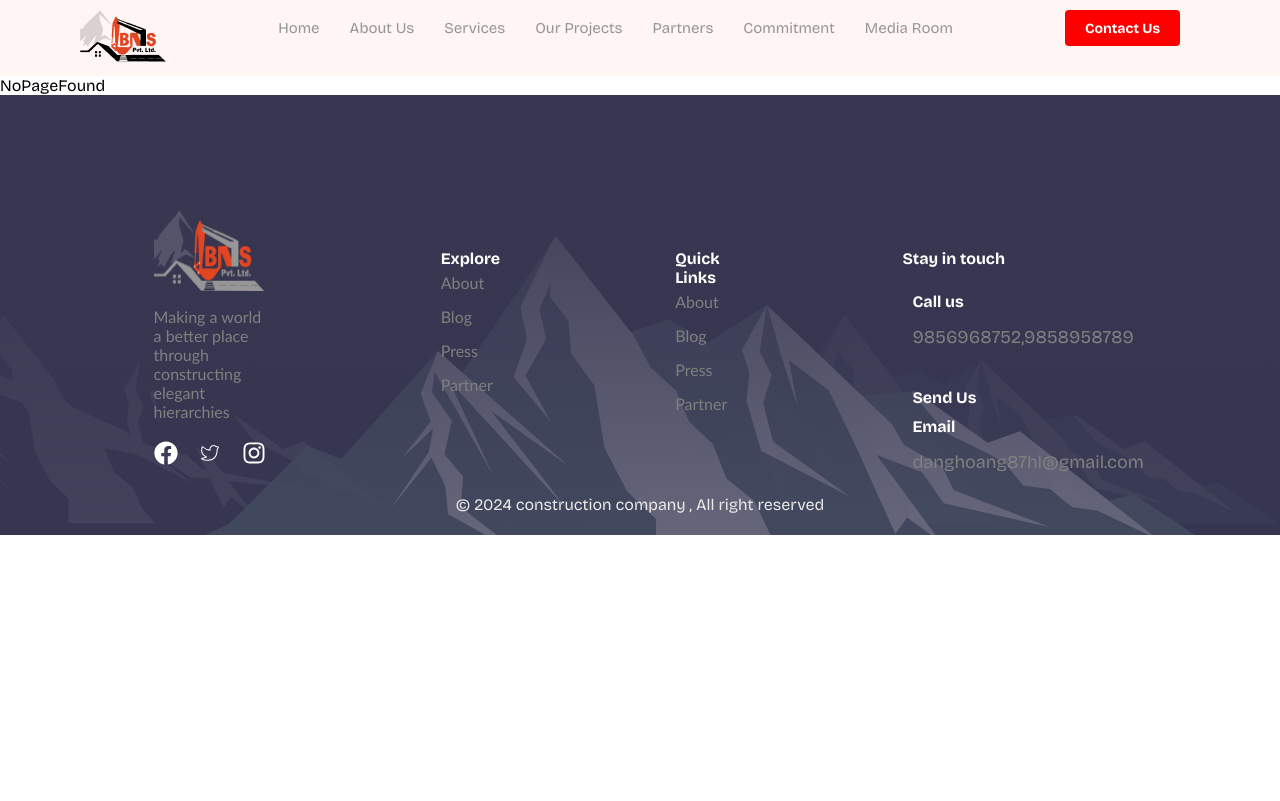
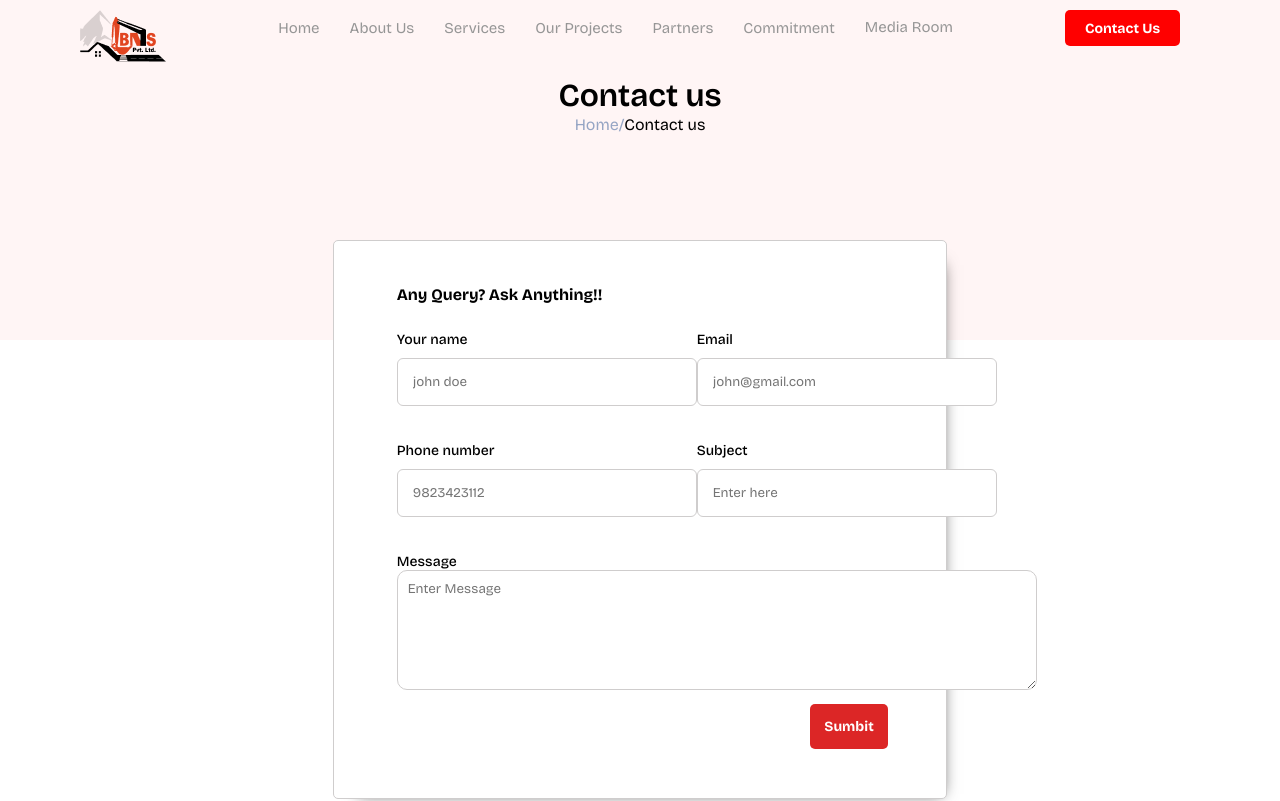
Before and after one commit to prashant2071/construction-site, a React (Create React App) app: page /contact in a window 1280 px wide. Shown: the top 801 px of the page. Built offline with nearby package versions, Linux system fonts and the light colour scheme.

Commit message:
media finish

```diff
--- a/src/App.js
+++ b/src/App.js
@@ -10,6 +10,7 @@ import Commitment from './pages/commitment/Commitment';
 import Mining from './pages/mining/Mining';
 import Project from './pages/project/Project';
 import Testimonial from "./pages/testimonials/Testimonial";
+import Contact from "./pages/contact/Contact";
 function App() {
   return (
     <>
@@ -25,6 +26,8 @@ function App() {
           <Route path="service" element={<Services/>} />
           <Route path="project" element={<Project/>} />
           <Route path="testimonials" element={<Testimonial/>} />
+          <Route path="contact" element={<Contact/>} />
+
 
           <Route path="*" element={<NoPageFound/>} />
 
--- a/src/components/navbar/Navbar.jsx
+++ b/src/components/navbar/Navbar.jsx
@@ -1,9 +1,10 @@
-import React from "react";
+import React, { useState } from "react";
 import "../navbar/navbar.css";
 import logo from "./logo.png";
 import { Link } from "react-router-dom";
 
 const Navbar = () => {
+
   return (
     <div>
       <header className="nav-container">
@@ -45,10 +46,17 @@ const Navbar = () => {
                   Commitment
                 </Link>
               </li>
-              <li>
-                <Link to="/" className="navlink">
+              <li className="navlink">
+                <div class="dropdown">
                   Media Room
-                </Link>
+                  <div class="dropdown-content">
+                    <Link to={"/contact"}>Press Release</Link>
+
+                    <Link to={"/contact"}>Carrer</Link>
+
+                    <Link to={"/testimonials"}>Testimonials</Link>
+                  </div>
+                </div>
               </li>
             </ul>
           </nav>
--- a/src/components/navbar/navbar.css
+++ b/src/components/navbar/navbar.css
@@ -39,5 +39,30 @@
   font-weight: bold;
   width: 115px;
   height: 36px;
+  border-radius: 5px;
   margin-left: 30px;
 }
+
+
+.dropdown {
+  position: relative;
+  display: inline-block;
+}
+.dropdown-content {
+  display: none;
+  position: absolute;
+  background-color: #f1f1f1;
+  min-width: 160px;
+  box-shadow: 0px 8px 16px 0px rgba(0,0,0,0.2);
+  z-index: 1;
+}
+
+
+.dropdown-content a {
+  display: block;
+  color: black;
+  padding: 12px 16px;
+  text-decoration: none;
+}
+
+.dropdown:hover .dropdown-content {display: block;}
--- /dev/null
+++ b/src/pages/contact/Contact.jsx
@@ -0,0 +1,55 @@
+import React from "react";
+import "./contact.css";
+
+const Contact = () => {
+  return (
+    <div className="contact-container">
+      <div className="contact-content-container">
+        <h3>Contact us</h3>
+        <div className="sub-desc">
+          <p className="color-home">Home/</p>
+          <p>Contact us</p>
+        </div>
+      </div>
+      <div className="top-cotact">
+        <div className="contact-details">
+          <div className="inner">
+            <h3>Any Query? Ask Anything!!</h3>
+            <form>
+              <div className="row">
+                <div>
+                  <label>Your name</label>
+                  <br></br>
+                  <input type="text" placeholder="john doe" />
+                </div>
+                <div>
+                  <label>Email</label>
+                  <br></br>
+                  <input type="text" placeholder="john@gmail.com" />
+                </div>
+              </div>
+              <div className="row">
+                <div>
+                  <label>Phone number</label>
+                  <br></br>
+                  <input type="number" placeholder="9823423112" />
+                </div>
+                <div>
+                  <label>Subject</label> <br></br>
+                  <input type="text" placeholder="Enter here" />
+                </div>
+              </div>
+              <label>Message</label>
+              <br></br>
+              <textarea placeholder="Enter Message" type="text" />
+              <br></br>
+              <button>Sumbit</button>
+            </form>
+          </div>
+        </div>
+      </div>
+    </div>
+  );
+};
+
+export default Contact;
--- /dev/null
+++ b/src/pages/contact/contact.css
@@ -0,0 +1,92 @@
+.contact-container {
+  width: 100vw;
+
+  .contact-content-container {
+    background-color: #E6EBFA;
+    height: 33vh;
+    width: 100vw;
+    background-color: #fff5f5;
+    text-align: center;
+    h3 {
+      font-size: 32px;
+      font-weight: 600;
+    }
+    .sub-desc {
+      background-color: 1px solid black;
+      display: flex;
+      justify-content: center;
+      .color-home {
+        color: #96a5c4;
+        text-align: center;
+      }
+    }
+  }
+  .top-contact{
+    background-color:#F5F6FB ;
+  }
+  .contact-details {
+    position: relative;
+    background-color: #FFFFFF;
+    top:-100px;
+    padding:20px;
+    width: 48%;
+    border: 1px rgb(207, 205, 205) solid;
+    border-radius: 5px;
+    margin: auto;
+    box-shadow: 10px 10px 15px -15px rgba(0, 0, 0, 0.75);
+        -webkit-box-shadow: 10px 10px 15px -15px rgba(0, 0, 0, 0.75);
+        -moz-box-shadow: 10px 10px 15px -15px rgba(0, 0, 0, 0.75);
+    .inner {
+      width: 85%;
+      margin: auto;
+      margin-bottom: 5%;
+      h3{
+
+        padding: 5% 0% 5% 0;
+      }
+      label {
+        font-size: 14px;
+        font-weight: 500;
+        /* margin-bottom: 45px; */
+      }
+      .row {
+        /* border: 1px solid black; */
+        width: 100%;
+        display: flex;
+        margin: auto;
+        justify-content: space-between;
+        margin-bottom: 5%;
+        /* gap: 10%; */
+        input {
+          margin-top: 10px;
+          padding: 15px;
+          width:300px ;
+          /* border: grey; */
+          border: 1px rgb(207, 205, 205) solid;
+          border-radius: 6px;
+          margin-bottom:10px ;
+
+        }
+      }
+      textarea{
+        padding: 10px;
+        width:640px ;
+        height: 120px;
+        margin-bottom:10px ;
+        border: 1px rgb(207, 205, 205) solid;
+        border-radius: 10px;
+      }
+      button{
+        padding: 14px;
+        background-color: #DC2626;
+        color: white;
+        font-size: 14px;
+        font-weight: 700;
+        border: none;
+        border-radius: 5px;
+        position: relative;
+        left:85%;
+      }
+    }
+  }
+}
--- a/src/pages/testimonials/Testimonial.jsx
+++ b/src/pages/testimonials/Testimonial.jsx
@@ -9,7 +9,6 @@ import { PageNumberFunc } from "../../utilities/page.js";
 const Testimonial = () => {
   const [data, setData] = useState([]);
   const [currentPage, setCurrentPage] = useState(1);
-  const [totalPage, setTotalPage] = useState(0);
   const [pageNumber, setpageNumber] = useState([]);
   const [fade, setFade] = useState(false);
   const perpage = 6;
```
Also changed, not shown: src/images/syambhuBackground.png (added).
